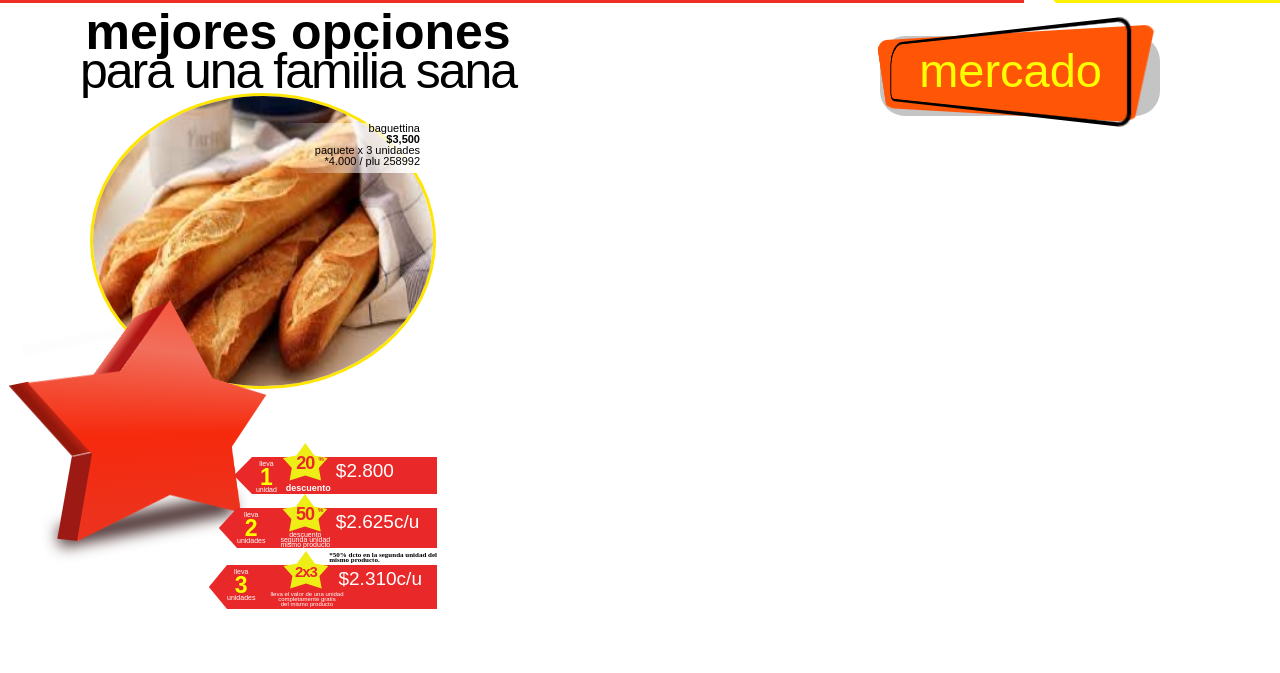
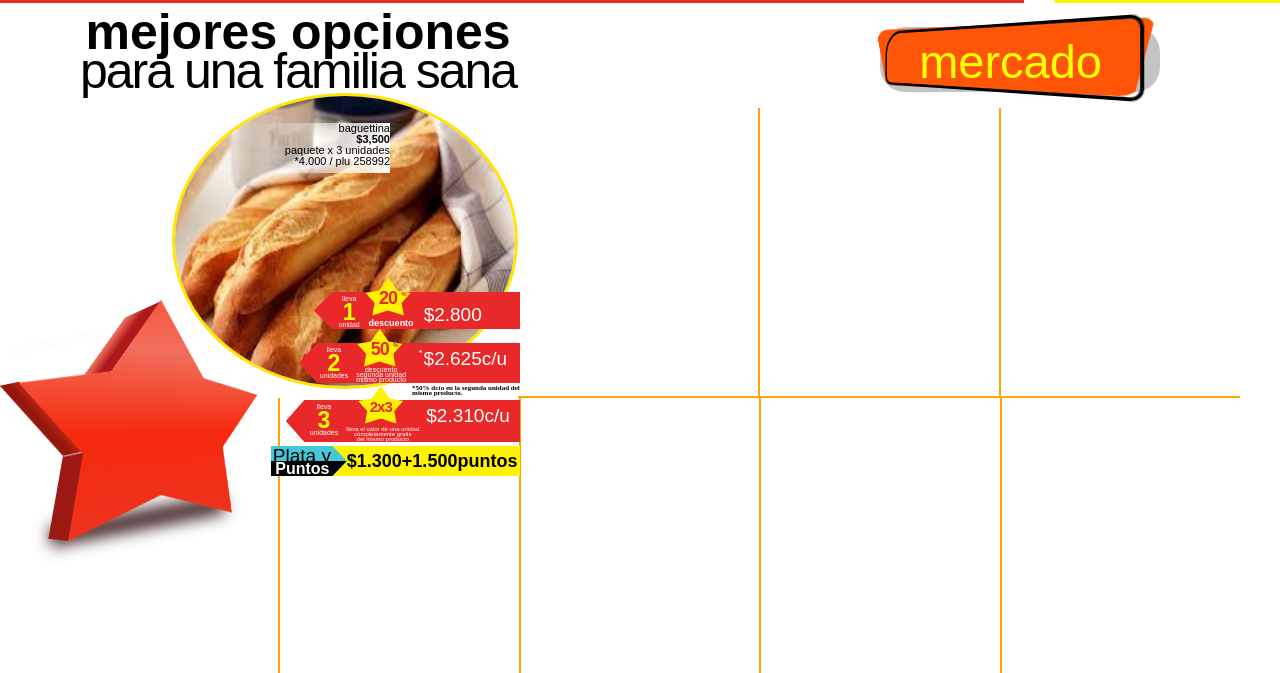
Before and after one commit to ylezcano/pagina_exito, a plain HTML site: page index.html in a window 1280 px wide. Shown: the part 127-800 px from the top of the page. Drawn offline with Linux system fonts and the light colour scheme.

Commit message:
commit con avances incluyendo cuadricula de productos

```diff
--- a/css/stylesbody.css
+++ b/css/stylesbody.css
@@ -29,11 +29,11 @@ main{
 .mercado{
     position: absolute;
     right: 90px;
-    top: 30px;
+    top: 21px;
 }
 .mercado .grey{
     background-color: rgba(190, 190, 190, 0.897);
-    height: 80px;
+    height: 65px;
     width: 280px;
     border-radius: 25px;
     position: absolute; z-index: 1;
@@ -48,7 +48,7 @@ main{
     height: 0px;
     border-right: 20px solid transparent;
     border-left: 20px solid transparent;
-    border-top: 80px solid rgb(255, 85, 7);
+    border-top: 65px solid rgb(255, 85, 7);
     transform: perspective( 700px ) rotateY( -45deg );
     border-radius: 20px 10px 35px 35px;
 }
@@ -56,9 +56,9 @@ main{
     position: absolute; z-index: 3;
     right: 50px;
     top: 1px;
-    width: 330px;
-    height: 70px;
-    transform: perspective( 400px ) rotateY( -50deg );
+    width: 310px;
+    height: 60px;
+    transform: perspective( 400px ) rotateY( -40deg );
     border-radius: 30px 10px 10px 10px;
     border: 3px solid black;
 }
@@ -72,12 +72,14 @@ main{
     font-weight: lighter;
 }
 /*INICIO DE LA SECCIÓN DE MERCADO*/
+section{
+    display: flex;
+    justify-content: space-between;
 
+}
 .section-baguet{
-    position: absolute;
-    z-index: 1;
-    left: 30px;
-
+   position: relative;
+   flex-basis: 41%;
 }
 .section-baguet img{
     position: absolute; z-index: 2;
@@ -85,7 +87,7 @@ main{
     width: 340px;
     border-radius: 50%;
     border: 3px solid rgb(255, 230, 0);
-    left: 60px;
+    right:  7px;
 }
  .baguettina{
     position: absolute; z-index: 3;
@@ -100,18 +102,17 @@ main{
     background-color: rgba(255, 255, 255, 0.582);
     background: linear-gradient(to right, rgba(255,255,255,0) 9%, rgba(255,255,255,0.05) 14%, rgb(255, 255, 255) 100%);
 }
-.precios{
+.baguettina .precio{
     position: absolute; z-index: 2;
     right: 0;
     font-weight: 900;
-
 }
 
 /*Inicio css de la estrella grande*/
 .big-star{
     position: absolute;
     top: 77px;
-    left: -10px;
+    left: 11px;
 }
 .front-star{
     position: absolute;
@@ -123,7 +124,6 @@ main{
     clip-path: polygon(50% 10%, 70% 35%, 100% 40%, 80% 60%, 85% 85%, 50% 75%, 15% 85%, 20% 60%, 0% 40%, 30% 35%);
     transform: perspective( 500px ) rotateY( 40deg );
     background: linear-gradient(to bottom, rgba(248,80,50,1) 0%, rgba(248,80,50,1) 5%, rgba(241,111,92,1) 27%, rgba(246,41,12,1) 55%, rgba(240,47,23,1) 71%, rgba(231,56,39,1) 100%);
-
 }
 
 .lateral1{
@@ -176,8 +176,8 @@ main{
 .barras{
     position: absolute;
     z-index: 4;
-    left:  215px;
-    bottom: 50px;
+    right: 5px;
+    top: 199px;
 
 }
 .barras .container{
@@ -194,38 +194,43 @@ main{
     color: white;
     display: flex;
     position: relative;
+    left: 25px;
+    border-left: 2px solid rgb(233, 41, 41);;
+
 }
 .tip{
     position: relative;
     background-color: rgb(233, 41, 41);
     width: 37px;
     height: 37px;
-    clip-path: polygon(100% 0, 51% 50%, 100% 100%);
+    clip-path: polygon(50% 0, 100% 0, 100% 100%, 50% 100%, 0% 50%);
+    left: 43px;
 }
 .t2{
-    left: -15px;
+    left: 28px;
     height: 40px;
 }
 .t3{
-    left: -25px;
-    height: 44px;
+    left: 15px;
+    height: 42px;
 }
 .b2{
     width: 200px;
-    left: -15px;
     height: 40px;
     margin-bottom: 17px;
+
+    left: 10px;
 }
 .b3{
     width: 210px;
-    left: -25px;
-    height: 44px;
+    height: 42px;
+    margin-bottom: 4px;
+    left: 0px;
 }
 
 
 .barra-roja div{
     text-align: center;
-    margin-left: 0px;
     margin-top: 3px;
 }
 .barra-roja .number{ /*números amarillos de las barras rojas*/
@@ -233,14 +238,13 @@ main{
     color: yellow;
     margin: -3px 0 -5px 0;
     font-weight: 700;
-
 }
 .star-yellow{
     position: relative;
     top: -25px;
     height: 50px;
     width:  45px;
-    background-color:rgb(238, 238, 22);
+    background-color:#fef200;
     clip-path: polygon(50% 10%, 70% 35%, 100% 40%, 80% 60%, 85% 85%, 50% 75%, 15% 85%, 20% 60%, 0% 40%, 30% 35%);
     left: 2px;
     color:rgb(233, 41, 41);
@@ -257,7 +261,8 @@ main{
 }
 .star2{
     font-size: 18px;
-
+    /* position: relative;
+    left: -20px; */
 }
 .star-yellow .percent{ /*signo de porcentaje dentro de la estrella amarilla*/
     position: absolute;
@@ -273,10 +278,11 @@ main{
 
 }
 .b2 .star-yellow{
-    left: 17px;
+    left: 9px;
 }
 .b3 .star-yellow{
-    left: 28px;
+    left: 20px;
+
 }
 .sub-descuento{/*letreros debajo de las estrellas amarillas*/
     position: relative;
@@ -289,27 +295,96 @@ main{
 .sub2{
     font-size: 7px;
     line-height: 5px;
-    left: 15px;
+    left: 8px;
     top: -35px;
     font-weight: 200;
 }
 .sub3{
     font-size: 6px;
     line-height: 5px;
-    left: 15px;
+    left: 8px;
     top: -32px;
     font-weight: 100;
 }
 .cost{
     position: relative;
+    top: 2px;
     font-size: 19px;
+    left: 15px;
+}
+.cost b{
+    color: white;
+    font-size: 8px;
+    position: absolute;
     left: 10px;
+}
+.c1{
+    line-height: 35px;
 }
 .commentary{
     position: absolute;
     font-size: 7px;
     font-weight: 900;
-    right: 25px;
-    bottom: 60px;
+    right: 0;
+    bottom: 80px;
     line-height:  5px;
 }
+.yellow-bar{
+    position: relative;
+    background-color:#fef200;
+    display: flex;
+    font-family: Arial, Helvetica, sans-serif;
+    line-height: 10px;
+    font-size: 18px;
+
+
+}
+.silver{
+  background-color: #47c6d7;
+  padding-top: 5px;
+  padding-left: 2px;
+  clip-path: polygon(0% 0%, 81% 0, 100% 50%, 81% 100%, 0% 100%);
+  font-size: 19px;
+}
+
+.silver .black{
+    background-color: black;
+    color: white;
+    font-weight: 700;
+    padding-top: 3px;
+    padding-bottom: 2px;
+    margin-left: -2px;
+    width: 76px;
+    font-size: 16px;
+}
+.value{
+    line-height: 30px;
+    font-weight: bolder;
+}
+
+/*Inicio de la sección de productos*/
+.all-products{
+
+    width: calc(100% - 80px);
+    margin: 15px 40px 0 40px;
+    position: absolute;
+    z-index: 0;
+}
+.product-conteiner{
+    display: flex;
+
+}
+.product{
+    flex-basis: 100%;
+    height: 288px;
+}
+.product-bottom{
+    height: 201.6px;
+    border-bottom: 2px solid yellow
+}
+.border-right{
+    border-right: 2px solid orange
+}
+.border-bottom{
+    border-bottom: 2px solid orange
+}
--- a/index.html
+++ b/index.html
@@ -42,9 +42,10 @@
             </div>
         </div>
     </main>
+    <section>
         <div class="section-baguet">
             <img src="images/baguets.jpg" alt="baguets">
-         <div class="baguettina">baguettina <br><div class="precios">$3,500</div><br>paquete x 3 unidades<br>*4.000 / plu 258992</div>
+            <div class="baguettina">baguettina <br><div class="precio">$3,500</div><br>paquete x 3 unidades<br>*4.000 / plu 258992</div>
             <!--inicio estrella grande-->
             <div class="big-star">
                 <div class="front-star"></div>
@@ -54,14 +55,44 @@
                 <div class="shadow"></div>
             </div>
             <!--fin estrella grande-->
+            <div class="barras">
+                <div class="container"><div class="tip"></div><div class="barra-roja  "><div>lleva<div class="number">1</div>&nbsp; unidad &nbsp; </div><div><div class="star-yellow star1"><br>20 <div class="percent">%</div></div><div class="sub-descuento"> descuento</div></div> <div class="cost c1"> $2.800</div></div></div>
+                <div class="container"><div class="tip t2"></div><div class="barra-roja  b2"><div>lleva<div class="number">2</div>unidades</div><div><div class="star-yellow star2"><br> 50 <div class="percent">%</div></div><div class="sub-descuento sub2"> descuento <br>segunda unidad <br>mismo producto</div></div><div class="cost">&nbsp;<b>*</b> $2.625c/u</div></div></div>
+                <div class="commentary"> *50% dcto en la segunda unidad del <br>mismo producto. </div>
+                <div class="container"><div class="tip t3"></div><div class="barra-roja  b3"><div>lleva<div class="number">3</div>unidades</div><div><div class="star-yellow"><br>2x3</div><div class="sub-descuento sub3"> lleva el valor de una unidad <br>completamente gratis <br>del mismo producto</div></div><div class="cost"> $2.310c/u</div></div></div>
+                <div class="yellow-bar"><div class="silver"> Plata y <br><div class="black">&nbsp;Puntos</div> </div><div class="value"><span>$1.300+1.500puntos</span></div></div>
             </div>
 
-    <div class="barras">
-        <div class="container"><div class="tip"></div><div class="barra-roja  "><div>lleva<div class="number">1</div>&nbsp; unidad &nbsp; </div><div><div class="star-yellow star1"><br>20 <div class="percent">%</div></div><div class="sub-descuento"> descuento</div></div> <div class="cost"> $2.800</div></div></div>
-        <div class="container"><div class="tip t2"></div><div class="barra-roja  b2"><div>lleva<div class="number">2</div>unidades</div><div><div class="star-yellow star2"><br> 50 <div class="percent">%</div></div><div class="sub-descuento sub2"> descuento <br>segunda unidad <br>mismo producto</div></div><div class="cost">&nbsp; $2.625c/u</div></div></div>
-        <div class="commentary"> *50% dcto en la segunda unidad del <br>mismo producto. </div>
-        <div class="container"><div class="tip t3"></div><div class="barra-roja  b3"><div>lleva<div class="number">3</div>unidades</div><div><div class="star-yellow"><br>2x3</div><div class="sub-descuento sub3"> lleva el valor de una unidad <br>completamente gratis <br>del mismo producto</div></div><div class="cost"> $2.310c/u</div></div></div>
-        <div ></div>
         </div>
+
+    </section>
+    <div class="all-products">
+        <div class="right-section">
+            <div class="product-conteiner">
+                <div class="product"></div>
+                <div class="product"></div>
+                <div class="product border-right border-bottom"></div>
+                <div class="product border-right border-bottom"></div>
+                <div class="product border-bottom"></div>
+            </div>
+            <div class="product-conteiner">
+                <div class="product border-bottom border-right"></div>
+                <div class="product border-bottom border-right"></div>
+                <div class="product border-bottom border-right"></div>
+                <div class="product border-bottom border-right"></div>
+                <div class="product border-bottom"></div>
+
+            </div>
+        </div>
+        <div class="product-conteiner">
+            <div class="product product-bottom border-right"></div>
+            <div class="product product-bottom border-right"></div>
+            <div class="product product-bottom border-right"></div>
+            <div class="product product-bottom border-right"></div>
+            <div class="product product-bottom"></div>
+
+        </div>
+    </div>
+
 </body>
 </html>
```
Lines whose indentation alone changed are shown as unchanged.
